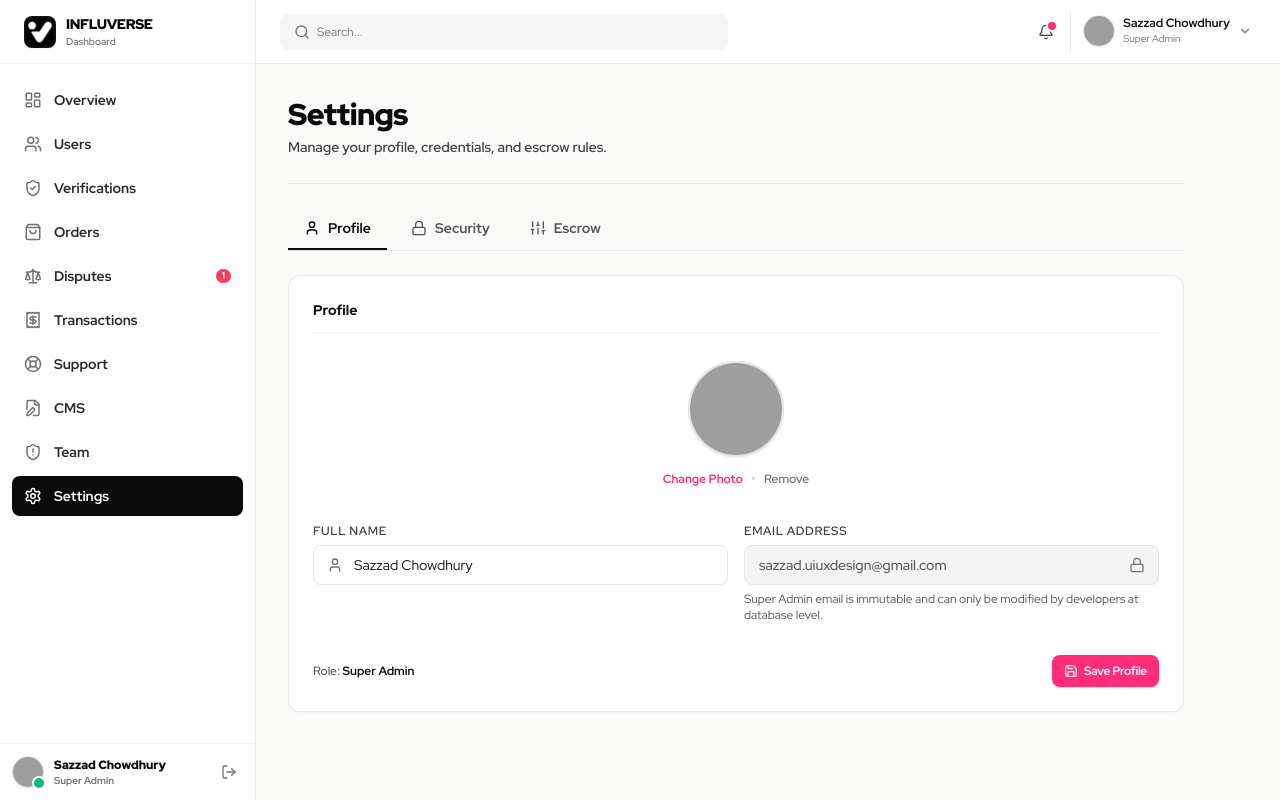
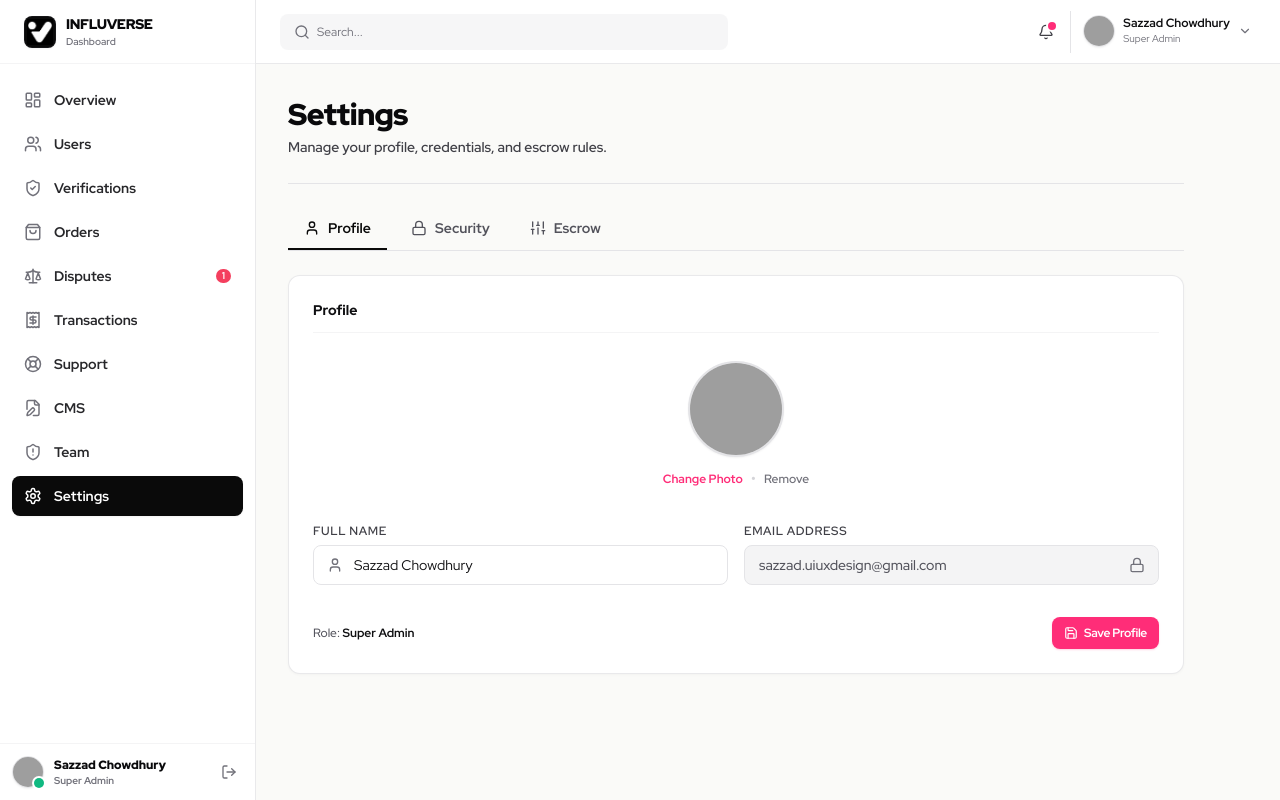
Before and after one commit to BeingSazzad/Influencer-Dashboard, a React (Vite) app: page /settings in a window 1280 px wide. Built offline with nearby package versions, Linux system fonts and the light colour scheme; grey boxes are pictures that could not be loaded; a web font is replaced by a local one.

Commit message:
fix(settings): remove immutable email helper text line under email field

```diff
--- a/src/pages/dashboard/SettingsPage.tsx
+++ b/src/pages/dashboard/SettingsPage.tsx
@@ -251,11 +251,6 @@ export const SettingsPage: React.FC = () => {
                 readOnly
                 rightIcon={<Lock className="w-4 h-4 text-neutral-400" />}
                 className="bg-neutral-100/80 text-neutral-500 font-medium cursor-not-allowed select-none border-neutral-200"
-                helperText={
-                  currentUser?.role === 'super_admin'
-                    ? 'Super Admin email is immutable and can only be modified by developers at database level.'
-                    : 'Email address is locked and can only be replaced by a Super Admin.'
-                }
               />
             </div>
 
```
